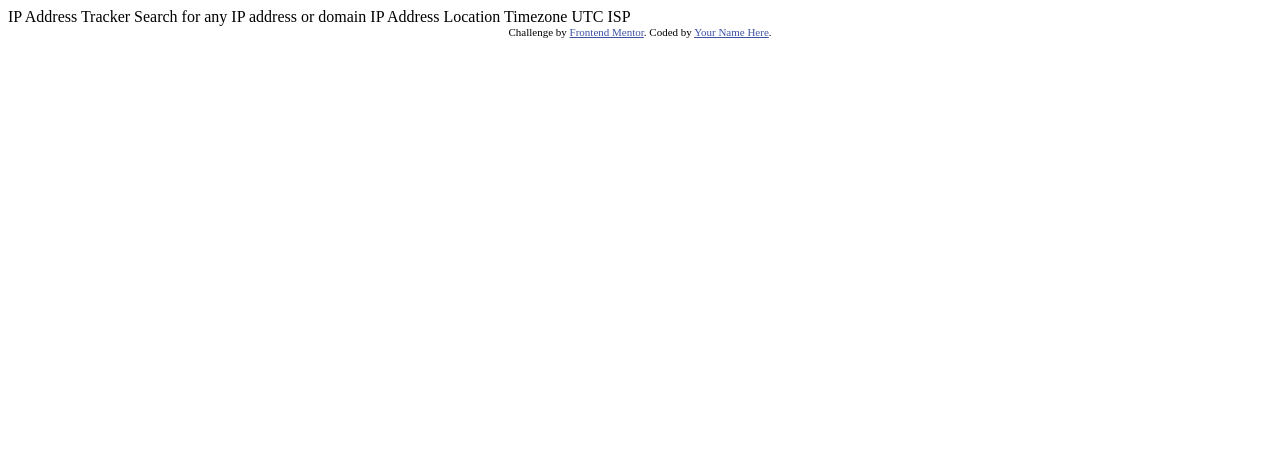
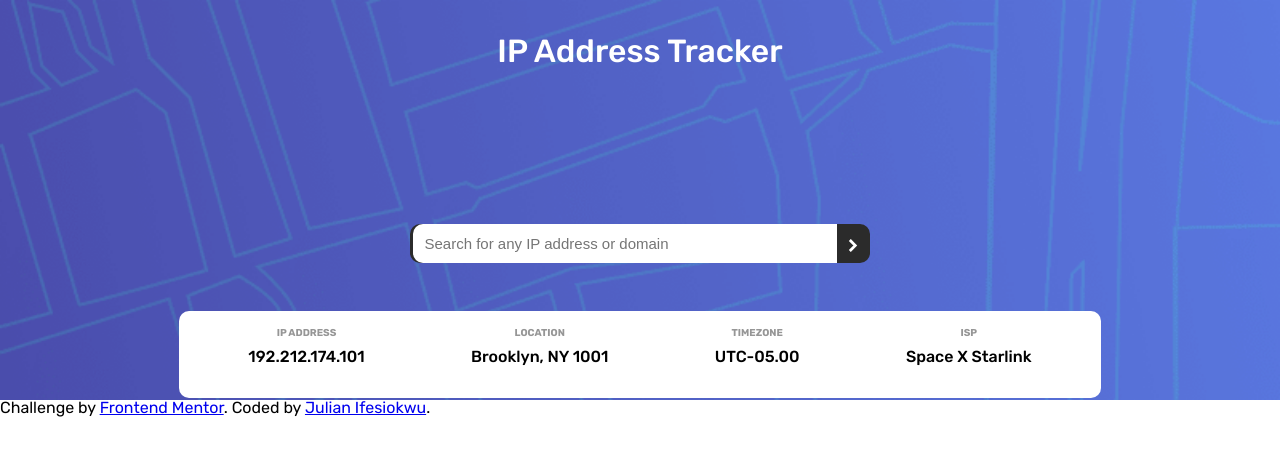
Before and after one commit to JulianIfesiokwu/Ip-Address-Tracker, a plain HTML site: page index.html in a window 1280 px wide. Drawn offline with Linux system fonts and the light colour scheme.

Commit message:
modified html to fi design, added stylesheets and scripts, also connected to IP Geolocation API

```diff
--- a/index.html
+++ b/index.html
@@ -2,33 +2,60 @@
 <html lang="en">
 <head>
   <meta charset="UTF-8">
-  <meta name="viewport" content="width=device-width, initial-scale=1.0"> <!-- displays site properly based on user's device -->
-
+  <meta name="viewport" content="width=device-width, initial-scale=1.0">
   <link rel="icon" type="image/png" sizes="32x32" href="./images/favicon-32x32.png">
-
   <title>Frontend Mentor | IP Address Tracker</title>
-
-  <!-- Feel free to remove these styles or customise in your own stylesheet 👍 -->
-  <style>
-    .attribution { font-size: 11px; text-align: center; }
-    .attribution a { color: hsl(228, 45%, 44%); }
-  </style>
+  <link rel="stylesheet" media='screen and (min-width: 741px)'href="./stylesheets/laptop.css">
+  <link rel="stylesheet" media='screen and (min-width: 320px)' href="./stylesheets/smartphones.css">
 </head>
 <body>
 
-  IP Address Tracker
+  <div class="container">
+    <header>
+      <h1 class="header__title">IP Address Tracker</h1>
+    </header>
 
-  Search for any IP address or domain
+    <main>
+      <section class="search">
+        <input type="search" class="search__input" placeholder="Search for any IP address or domain">
+        <button class="search--button"><span><img src="./images/icon-arrow.svg" alt="" class="search__icon"></span></button>
+      </section>
 
-  IP Address
-  Location
-  Timezone
-    UTC <!-- add offset value dynamically using the API -->
-  ISP
+      <section class="result">
+        <div class="IP__address">
+          <h2 class="result__title">IP Address</h2>
+          <div class="result__information result__ip">192.212.174.101</div>
+          <div class="grey--line"></div>
+        </div>
+
+        <div class="location">
+          <h2 class="result__title">Location</h2>
+          <div class="result__information result__location">Brooklyn, NY 1001</div>
+        </div>
+
+        <div class="Timezone">
+          <h2 class="result__title">Timezone</h2>
+          <div class="result__information result__timezone"><span class="offset">UTC</span>-05.00</div>
+        </div>
+
+        <div class="IP__address">
+          <h2 class="result__title">ISP</h2>
+          <div class="result__information result__ISP">Space X Starlink</div>
+        </div>
+
+      </section>
+
+    </main>
+  </div>
+
+ <!-- add offset value dynamically using the API -->
+
 
   <div class="attribution">
     Challenge by <a href="https://www.frontendmentor.io?ref=challenge" target="_blank">Frontend Mentor</a>.
-    Coded by <a href="#">Your Name Here</a>.
+    Coded by <a href="#">Julian Ifesiokwu</a>.
   </div>
+
+  <script src="./scripts/main.js"></script>
 </body>
 </html>
--- /dev/null
+++ b/scripts/main.js
@@ -0,0 +1,34 @@
+const searchBtn = document.querySelector('.search--button');
+
+function showData(data) {
+    const clientIP = document.querySelector('.result__ip');
+    const clientLocation = document.querySelector('.result__location');
+    const clientTimezone = document.querySelector('.result__timezone');
+    const clientISP = document.querySelector('.result__ISP');
+
+    // Add data dynamically to page
+    clientIP.textContent = data.ip;
+    clientLocation.textContent = `${data.location.region}, ${data.location.country}`;
+    clientTimezone.textContent = `${data.location.timezone}`;
+    clientISP.textContent = data.isp;
+}
+
+
+const getData = async () => {
+    let apiKey = 'at_F0chdUYl713F5LtXPnDXu5gGYTKzg';
+    try {
+        const url = `https://geo.ipify.org/api/v1?apiKey=${apiKey}`
+        const res = await fetch(url)
+        const data = await res.json()
+        showData(data)
+        console.log(data)
+    } catch(error) {
+        console.error(error)
+    }
+
+}
+
+
+
+
+searchBtn.addEventListener('click', getData)
--- /dev/null
+++ b/stylesheets/laptop.css
@@ -0,0 +1,26 @@
+header .header__title {
+    font-size: 2rem;
+    height: 30vh;
+}
+
+main .search {
+    width: 40%;
+}
+
+main .result {
+    width: 80%;
+    display: flex;
+    flex-direction: row;
+    align-items: center;
+    justify-content: space-around;
+    margin: 0 auto;
+    margin-top: 3rem;
+}
+
+.grey--line {
+    display: block;
+    margin: 0.5rem auto;
+    width: 20%;
+    background-color: red;
+    height: 2px;
+}
--- /dev/null
+++ b/stylesheets/smartphones.css
@@ -0,0 +1,110 @@
+@import url('https://fonts.googleapis.com/css2?family=Rubik:wght@400;500;700&display=swap');
+
+* {
+    margin: 0;
+    padding: 0;
+    box-sizing: border-box;
+}
+
+:root {
+    font-family: 'Rubik', sans-serif;
+    --Very-Dark-Gray: hsl(0, 0%, 17%);
+    --Dark-Gray: hsl(0, 0%, 59%);
+}
+
+.container {
+    text-align: center;
+    width: 100%;
+    margin: 0 auto;
+}
+
+header {
+    height: 50vh;
+    background-image: url(../images/pattern-bg.png);
+    background-position: center;
+    background-repeat: no-repeat;
+    background-size: cover;
+    padding: 2rem 0 0 0;
+}
+
+main {
+    width: 90%;
+    margin: 0 auto;
+    margin-top: -11rem;
+}
+
+.header__title {
+    color: white;
+    font-size: 1rem;
+    font-weight: 500;
+}
+
+.search {
+    width: 100%;
+    margin: 0 auto;
+    border-radius: 10px;
+    background-color: var(--Very-Dark-Gray);
+    font-size: 10px;
+}
+
+.search__input {
+    width: 92%;
+    height: 100%;
+    border-radius: 10px 0 0 10px;
+    background-color: white;
+    padding: 0.7rem;
+    border: none;
+    outline: none;
+    font-size: 15px;
+}
+
+.search--button {
+    background-color: var(--Very-Dark-Gray);
+    border: none;
+    outline: none;
+    padding: 0.5rem;
+}
+
+.search--button:hover {
+    background-color: var(--Dark-Gray);
+}
+
+.search__icon {
+    vertical-align: middle;
+    width: 90%;
+    height: auto;
+}
+
+.search__icon:hover {
+    background-color: var(--Dark-Gray);
+}
+
+.result {
+    width: 100%;
+    margin: 0 auto;
+    background-color: white;
+    margin-top: 2rem;
+    border-radius: 10px;
+    padding: 1rem;
+    display: flex;
+    flex-direction: column;
+}
+
+.result__title {
+    color: var(--Dark-Gray);
+    font-size: 10px;
+    text-transform: uppercase;
+    margin-bottom: 0.5rem;
+}
+
+.grey--line {
+    display: none;
+}
+
+.result__information {
+    font-weight: 500;
+}
+
+.IP__address, .location, .Timezone {
+    margin-bottom: 1rem;
+}
```
